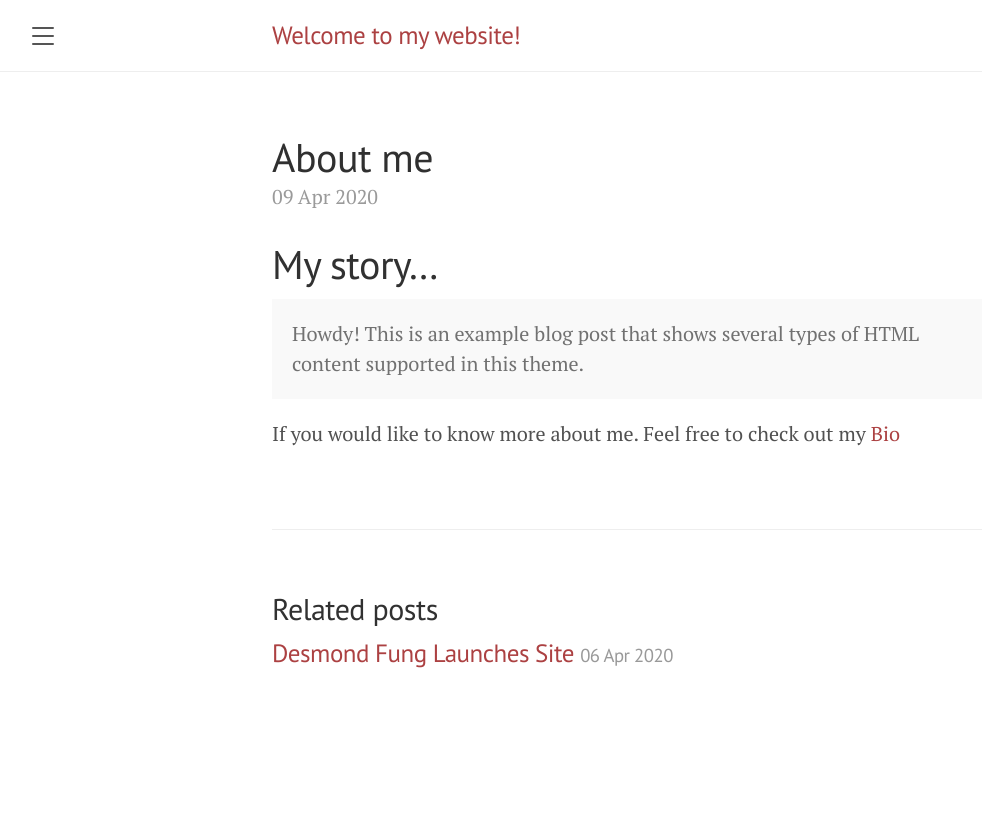
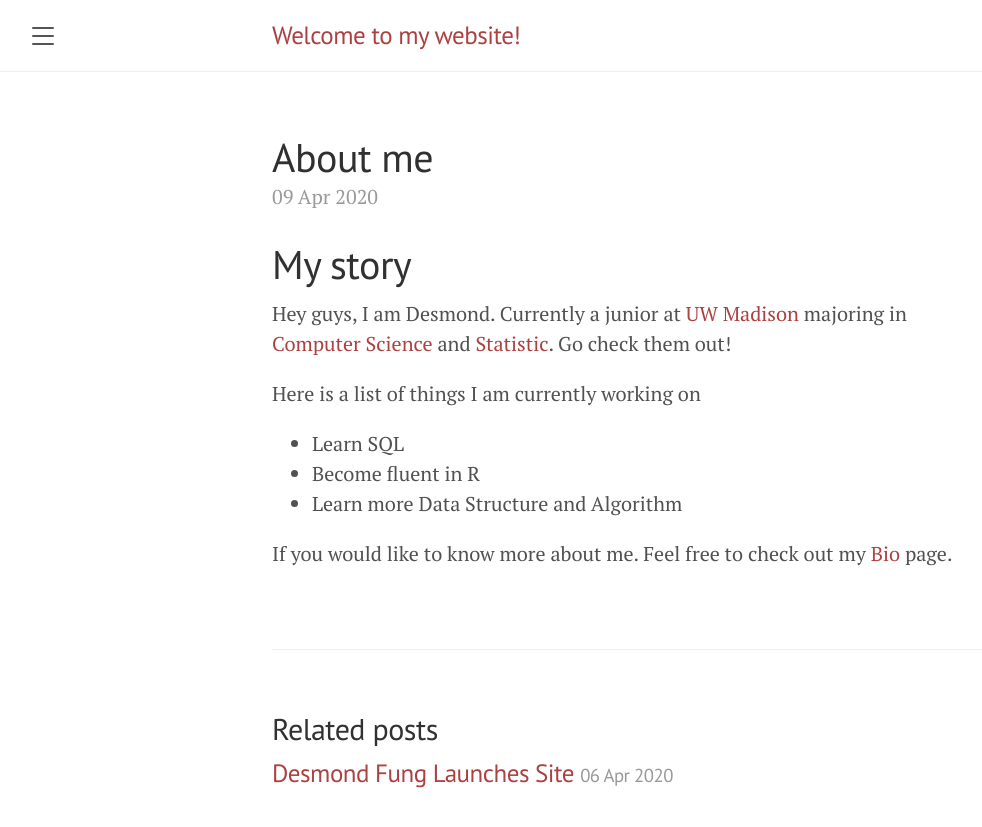
Before and after one commit to ddhangdd/ddhangdd.github.io, a Jekyll site: the page built from _posts/2020-04-09-About me.md, in a window 1280 px wide. Shown: the top 827 px of the page, without its empty margins (8-990 px from the left). Built offline with Jekyll 4.4.1, drawn with Linux system fonts in a browser that asks for light colours.

Commit message:
updated my story post

```diff
--- a/_posts/2020-04-09-About me.md
+++ b/_posts/2020-04-09-About me.md
@@ -3,10 +3,16 @@ layout: post
 title: "About me"
 date: 2020-04-09
 ---
-# My story...
+# My story
 
-<div class="message">
-  Howdy! This is an example blog post that shows several types of HTML content supported in this theme.
-</div>
+Hey guys, I am Desmond. Currently a junior at [UW Madison](https://www.wisc.edu/) majoring in [Computer Science](https://www.cs.wisc.edu/) and [Statistic](https://stat.wisc.edu/). Go check them out!
 
-If you would like to know more about me. Feel free to check out my [Bio](https://ddhangdd.github.io/about/)
+
+
+  Here is a list of things I am currently working on
+  - Learn SQL
+  - Become fluent in R
+  - Learn more Data Structure and Algorithm
+
+
+If you would like to know more about me. Feel free to check out my [Bio](https://ddhangdd.github.io/about/) page.
```
